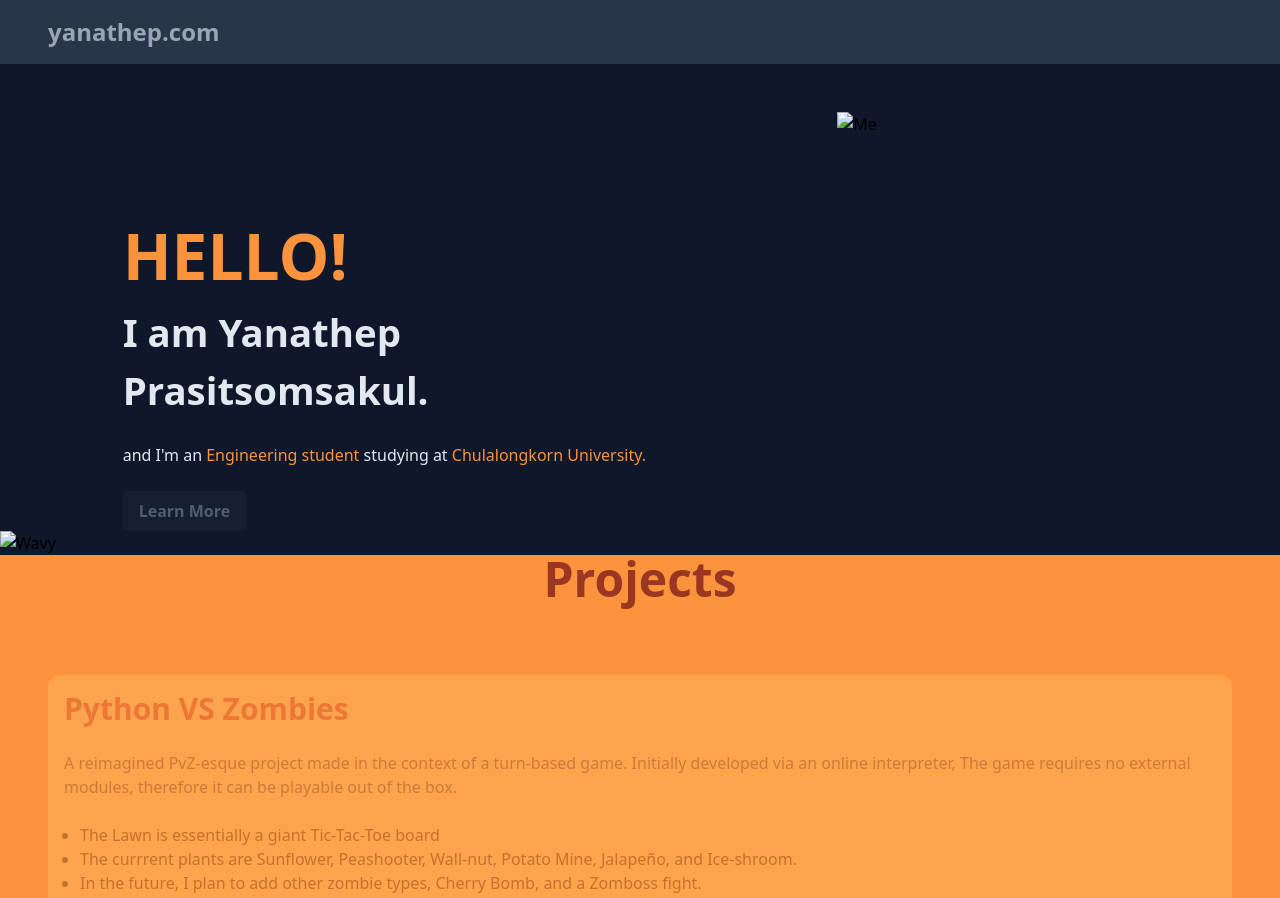
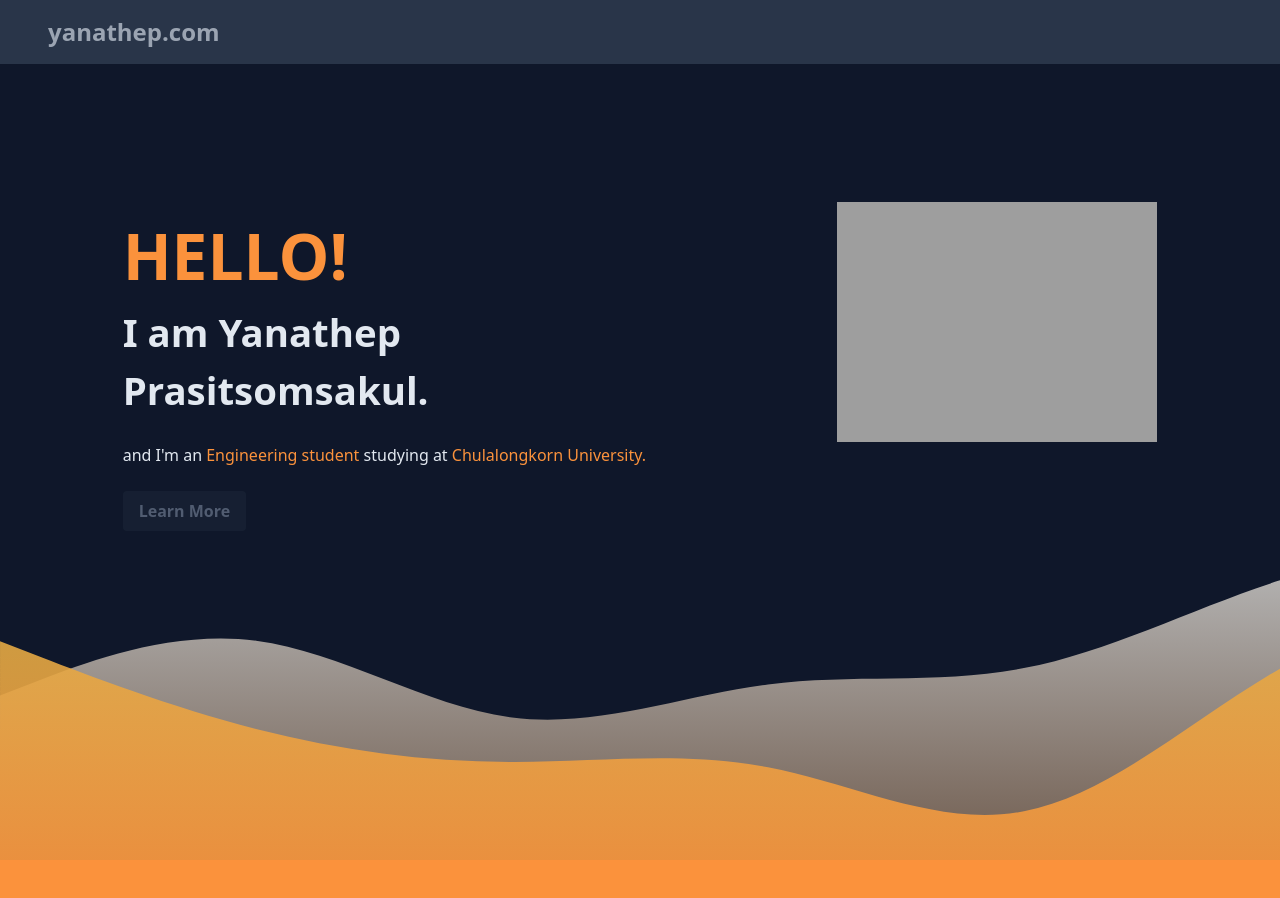
Before and after one commit to Agareverie/Portfolio, a plain HTML site: page index.html in a window 1280 px wide. Shown: the top 898 px of the page. Drawn offline with Linux system fonts and the light colour scheme; the site is published under a folder, as on GitHub Pages, so addresses that start at the root find nothing.

Commit message:
Another try to fix images

```diff
--- a/index.html
+++ b/index.html
@@ -37,9 +37,9 @@
                 </button>
             </a>
         </div>
-        <img class="object-scale-down w-1/2 sm:max-w-xs overflow-hidden mt-12" src="/pfp.png" alt="Me">
+        <img class="object-scale-down w-1/2 sm:max-w-xs overflow-hidden mt-12" src="pfp.png" alt="Me">
     </div>
-    <img src="/wave3.svg" alt="Wavy">
+    <img src="wave3.svg" alt="Wavy">
     <div class="bg-orange-400">
         <keyframe>
             <div class="flex justify-center">
```
